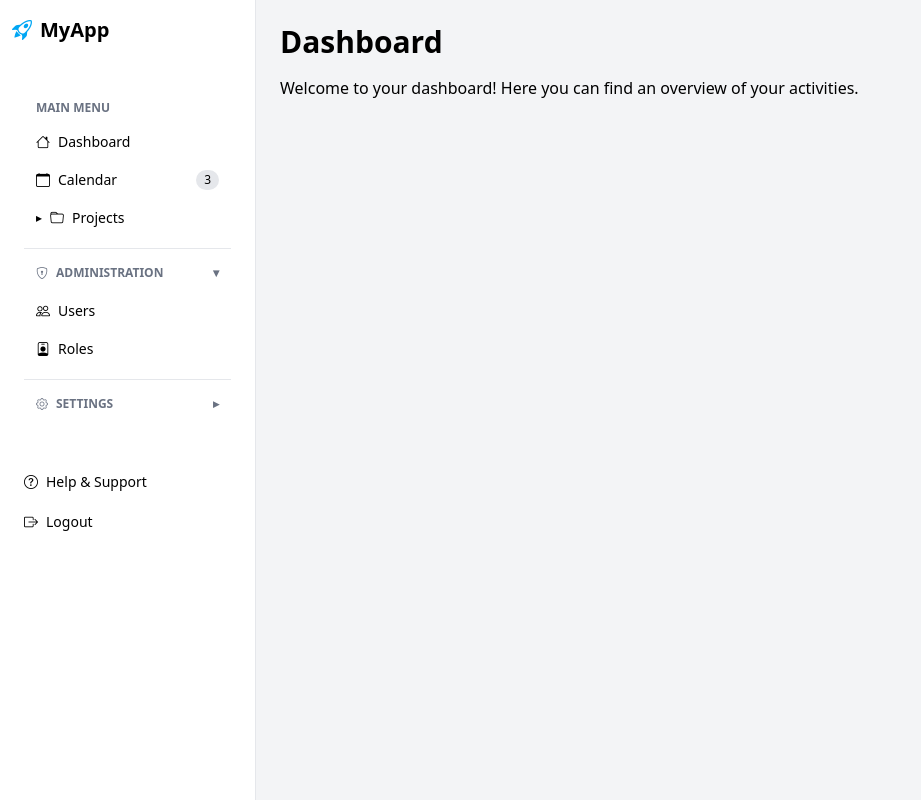
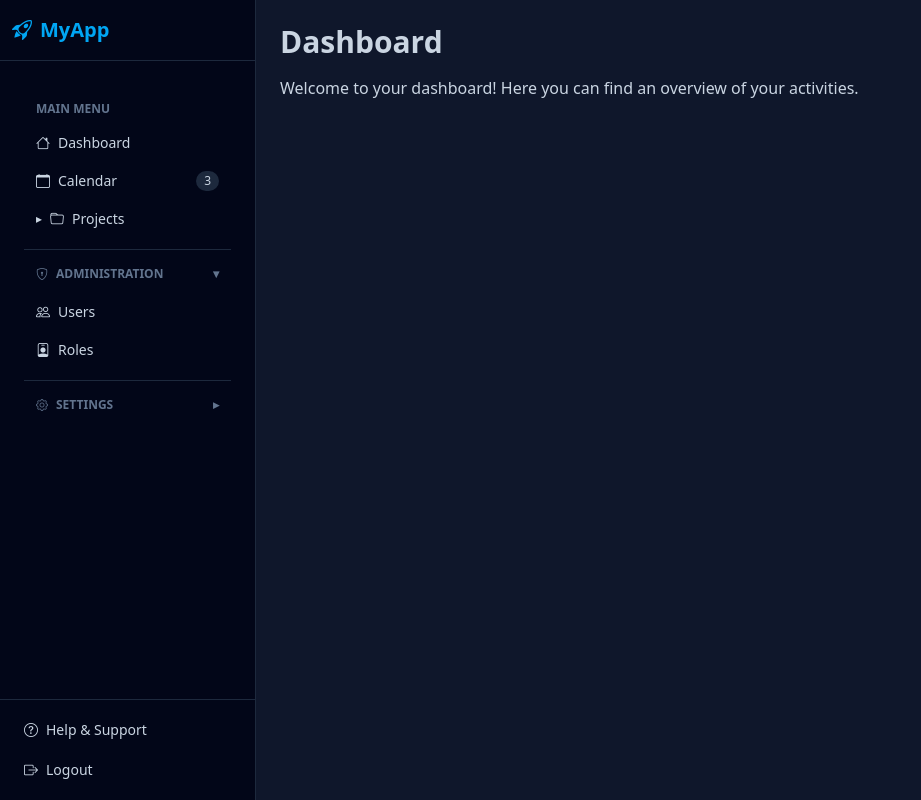
Before and after one commit to issah1554/dira, a React (Vite) app: page /home in a window 1280 px wide. Shown: the whole page, without its empty margins (0-921 px from the left). Built offline with nearby package versions, Linux system fonts and the light colour scheme.

Commit message:
themed layout

```diff
--- a/src/components/layout/sidenavbar/NavItem.tsx
+++ b/src/components/layout/sidenavbar/NavItem.tsx
@@ -35,11 +35,11 @@ export function NavItem({
     const content = (
         <div
             className={`flex items-center justify-between px-3 py-2 rounded text-sm cursor-pointer
-        ${isActive || isChildActive ? "bg-primary text-white" : "hover:bg-gray-100 dark:hover:bg-gray-800"}`}
+        ${isActive || isChildActive ? "bg-primary text-main-100" : "hover:bg-main-100"}`}
             style={{ paddingLeft }}
             onClick={() => hasSubItems && setIsOpen(v => !v)}
         >
-            <div className="flex items-center gap-2 truncate">
+            <div className="flex items-center gap-2 truncate text-main-700">
                 {hasSubItems && (
                     <span className="text-xs">
                         {isOpen ? "▾" : "▸"}
@@ -50,7 +50,7 @@ export function NavItem({
             </div>
 
             {badge && (
-                <span className="text-xs px-2 py-0.5 rounded-full bg-gray-200 dark:bg-gray-700">
+                <span className="text-xs px-2 py-0.5 rounded-full bg-main-200 text-main-700">
                     {badge}
                 </span>
             )}
--- a/src/components/layout/sidenavbar/NavItems.tsx
+++ b/src/components/layout/sidenavbar/NavItems.tsx
@@ -9,7 +9,7 @@ export function NavItems({ title, items }: NavItemsProps) {
     return (
         <div>
             {title && (
-                <div className="px-3 py-2 text-xs font-semibold uppercase text-gray-500">
+                <div className="px-3 py-2 text-xs font-semibold uppercase text-main-500">
                     {title}
                 </div>
             )}
--- a/src/components/layout/sidenavbar/NavSection.tsx
+++ b/src/components/layout/sidenavbar/NavSection.tsx
@@ -17,10 +17,10 @@ export function NavSection({
     const [collapsed, setCollapsed] = useState(defaultCollapsed);
 
     return (
-        <div className="mt-3 border-t border-gray-200 dark:border-gray-700 pt-2">
+        <div className="mt-3 border-t border-main-200 pt-2">
             <button
                 onClick={() => setCollapsed(v => !v)}
-                className="w-full flex items-center justify-between px-3 py-2 text-xs font-semibold uppercase text-gray-500"
+                className="w-full flex items-center justify-between px-3 py-2 text-xs font-semibold uppercase text-main-500"
             >
                 <div className="flex items-center gap-2">
                     {icon}
--- a/src/components/layout/sidenavbar/SideNavBar.tsx
+++ b/src/components/layout/sidenavbar/SideNavBar.tsx
@@ -13,8 +13,8 @@ export function Sidebar() {
     return (
         <SideNavLayout>
 
-            <SideNavHeader sticky={false}>
-                <div className="px-3 py-4 flex items-center gap-2 text-xl font-bold">
+            <SideNavHeader sticky={true}>
+                <div className="px-3 py-4 flex items-center gap-2 text-xl font-bold text-primary">
                     <i className="bi bi-rocket-takeoff text-primary" />
                     MyApp
                 </div>
@@ -60,7 +60,7 @@ export function Sidebar() {
                 </div>
             </SideNavMain>
 
-            <SideNavFooter sticky={false}>
+            <SideNavFooter sticky={true}>
                 <div className="px-3 py-3 space-y-1">
                     <NavItem
                         label="Help & Support"
--- a/src/components/layout/sidenavbar/SideNavBarLayout.tsx
+++ b/src/components/layout/sidenavbar/SideNavBarLayout.tsx
@@ -44,13 +44,13 @@ export function SideNavLayout({
         <SideNavContext.Provider value={context}>
             <aside
                 className={`h-screen w-64 flex flex-col overflow-hidden
-                    bg-white dark:bg-gray-900
-                    border-r border-gray-200 dark:border-gray-800
+                    bg-main-50
+                    border-r border-main-200
                     ${className}`}
             >
                 {/* Sticky Header */}
                 {stickyHeader && (
-                    <div className="sticky top-0 z-10 bg-white dark:bg-gray-900">
+                    <div className="sticky top-0 z-10 bg-main-50  border-b border-main-200">
                         {stickyHeader}
                     </div>
                 )}
@@ -69,7 +69,7 @@ export function SideNavLayout({
 
                 {/* Sticky Footer */}
                 {stickyFooter && (
-                    <div className="sticky bottom-0 z-10 bg-white dark:bg-gray-900 border-t border-gray-200 dark:border-gray-800">
+                    <div className="sticky bottom-0 z-10 bg-main-50  border-t border-main-200">
                         {stickyFooter}
                     </div>
                 )}
--- a/src/features/home/pages/Dashboard.tsx
+++ b/src/features/home/pages/Dashboard.tsx
@@ -4,7 +4,7 @@ export function Dashboard() {
     return (
         <div className="flex">
             <Sidebar />
-            <div className="flex-1 p-6 bg-gray-100 dark:bg-gray-800 min-h-screen">
+            <div className="flex-1 p-6 bg-main-100 min-h-screen text-main-700">
                 <h1 className="text-3xl font-bold mb-4">Dashboard</h1>
                 <p>Welcome to your dashboard! Here you can find an overview of your activities.</p>
             </div>
--- a/src/index.css
+++ b/src/index.css
@@ -268,17 +268,17 @@
   --color-black: #000;
   --color-white: #fff;
 
-  --main-50: var(--color-neutral-50);
-  --main-100: var(--color-neutral-100);
-  --main-200: var(--color-neutral-200);
-  --main-300: var(--color-neutral-300);
-  --main-400: var(--color-neutral-400);
-  --main-500: var(--color-neutral-500);
-  --main-600: var(--color-neutral-600);
-  --main-700: var(--color-neutral-700);
-  --main-800: var(--color-neutral-800);
-  --main-900: var(--color-neutral-900);
-  --main-950: var(--color-neutral-950);
+  --main-50: var(--color-slate-950);
+    --main-100: var(--color-slate-900);
+    --main-200: var(--color-slate-800);
+    --main-300: var(--color-slate-700);
+    --main-400: var(--color-slate-600);
+    --main-500: var(--color-slate-500);
+    --main-600: var(--color-slate-400);
+    --main-700: var(--color-slate-300);
+    --main-800: var(--color-slate-200);
+    --main-900: var(--color-slate-100);
+    --main-950: var(--color-slate-50);
 }
 
 [data-theme="light-slate"] {
```
